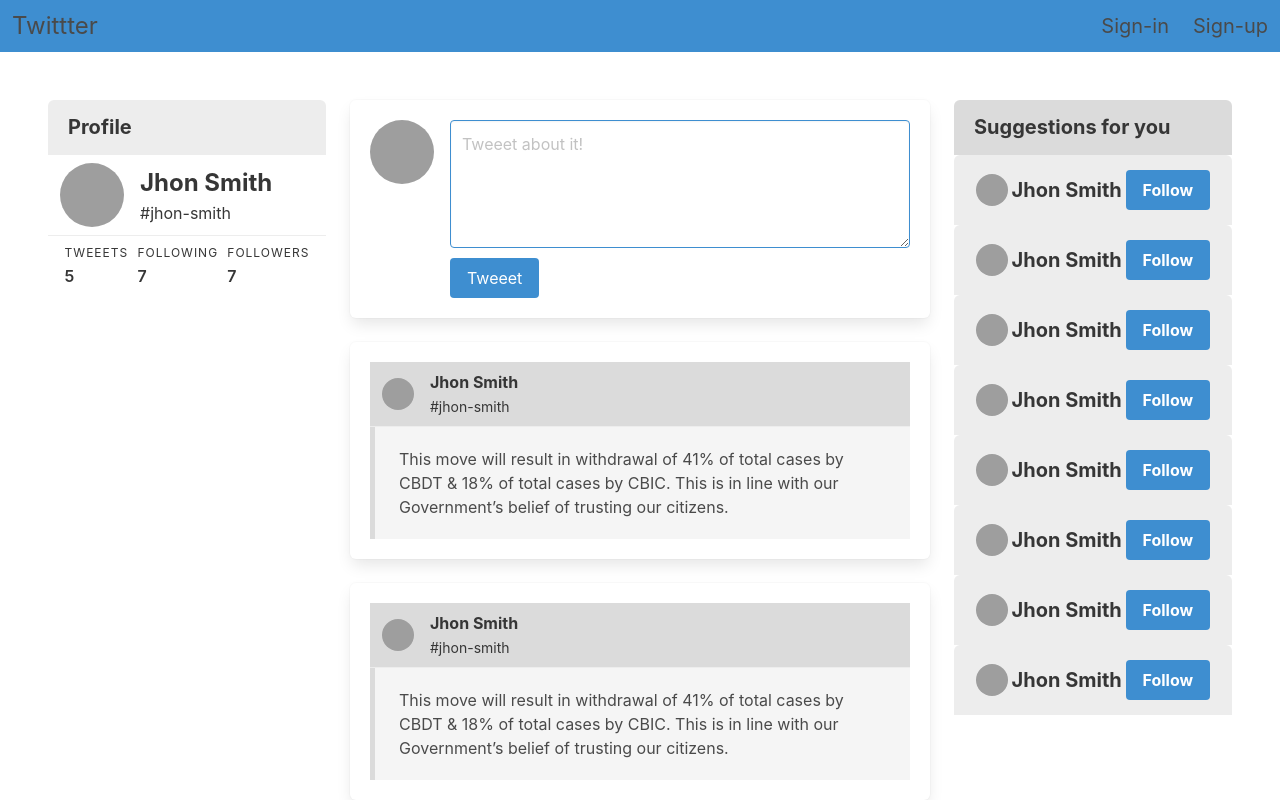
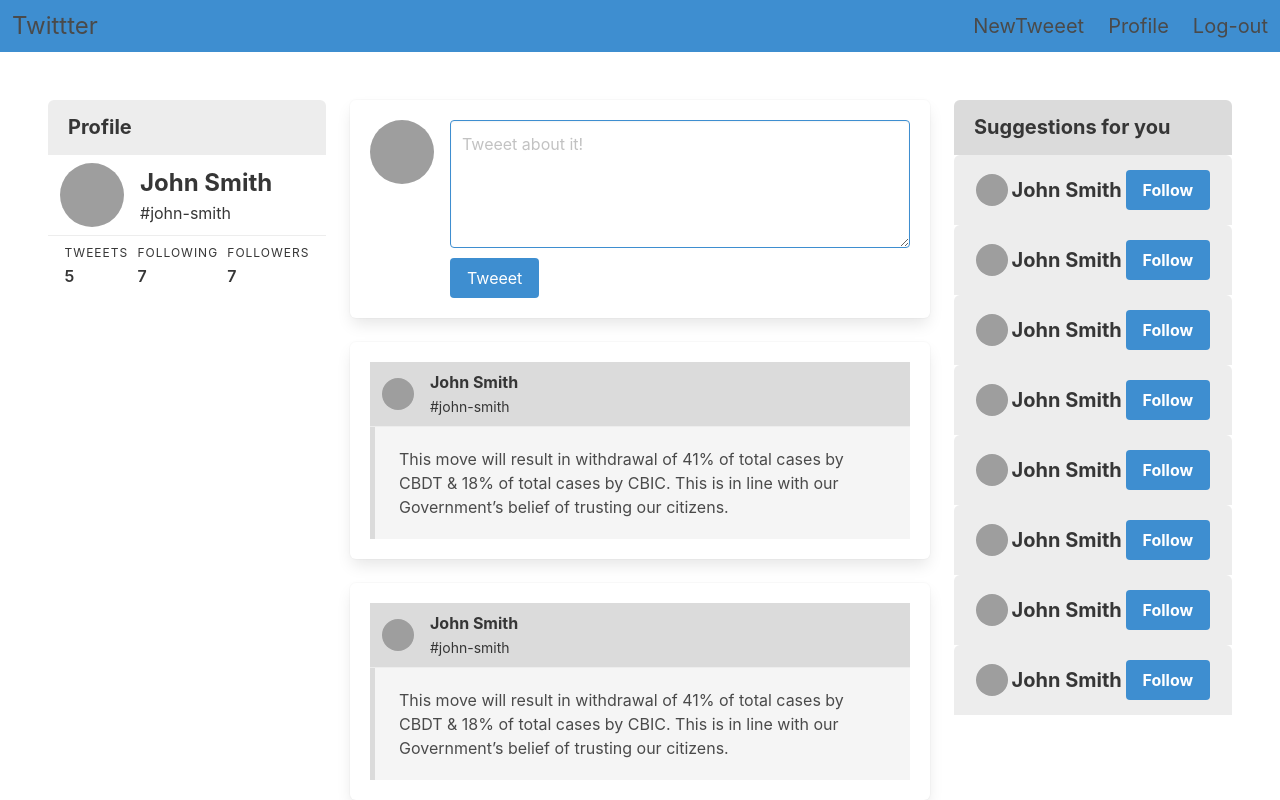
Before and after one commit to Pujith-M/Twittter-React-app, a React (Create React App) app: page / in a window 1280 px wide. Shown: the top 800 px of the page. Built offline with nearby package versions, Linux system fonts and the light colour scheme; grey boxes are pictures that could not be loaded.

Commit message:
Added sign-in and log-out handler

```diff
--- a/src/App.js
+++ b/src/App.js
@@ -1,22 +1,35 @@
 import React, {Component} from 'react';
 import Navbar from './Navbar'
-import Home from './Home/home'
+import Home from './components/Home/home'
 import {USER} from './constants'
 
 class App extends Component {
+
   constructor(props) {
     super(props);
     this.state = {
-      isUserSignedIn: false,
+      isUserSignedIn: true,
       user: USER,
-    }
+    };
   }
 
+  handleLogOut = () => {
+    this.setState({
+      isUserSignedIn: false,
+    });
+  };
+  handleSignIn = () => {
+    this.setState({
+      isUserSignedIn: true,
+    });
+  };
   render() {
     return (
       <div>
         <Navbar
           isUserSignedIn={this.state.isUserSignedIn}
+          handleLogOut={this.handleLogOut}
+          handleSignIn={this.handleSignIn}
         />
         <Home
           user={this.state.user}
--- a/src/Navbar.js
+++ b/src/Navbar.js
@@ -17,21 +17,21 @@ const navTitle = () => {
   );
 };
 
-const navItemsIfUserSignedIn = () => {
+const navItemsIfUserSignedIn = (props) => {
   return (
     <div id="navbarExampleTransparentExample" className="navbar-menu is-paddingless">
       <a className="has-text-grey-dark is-size-5 has-background-info navbar-item" href={"#"}>NewTweeet</a>
       <a className="has-text-grey-dark is-size-5 has-background-info navbar-item" href={"#"}>Profile</a>
-        <a className="has-text-grey-dark is-size-5 has-background-info navbar-item" href={"#"}>Log-out</a>
+      <a className="has-text-grey-dark is-size-5 has-background-info navbar-item" href={"#"} onClick={props.handleLogOut}>Log-out</a>
     </div>
   );
 };
 
-const navItemsIfUserSignedOut = () => {
+const navItemsIfUserSignedOut = (props) => {
   return (
     <div id="navbarExampleTransparentExample" className="navbar-menu is-paddingless">
-        <a className="has-text-grey-dark is-size-5 has-background-info navbar-item" href={"#"}>Sign-in</a>
-        <a className="has-text-grey-dark is-size-5 has-background-info navbar-item" href={"#"}>Sign-up</a>
+      <a className="has-text-grey-dark is-size-5 has-background-info navbar-item" href={"#"} onClick={props.handleSignIn}>Sign-in</a>
+      <a className="has-text-grey-dark is-size-5 has-background-info navbar-item" href={"#"} onClick={props.handleSignIn}>Sign-up</a>
     </div>
   );
 };
@@ -41,15 +41,14 @@ const NavBarItems = (props) => {
   return (
     <div className="navbar-end">
       <div className="navbar-item is-paddingless">
-								{navItems()}
+        {navItems(props)}
       </div>
     </div>
   )
 
 };
 
-class Navbar extends Component {
-		render() {
+const nabBarBurger = ()=>{
   document.addEventListener('DOMContentLoaded', () => {
     const $navbarBurgers = Array.prototype.slice.call(document.querySelectorAll('.navbar-burger'), 0);
     if ($navbarBurgers.length > 0) {
@@ -63,9 +62,13 @@ class Navbar extends Component {
       });
     }
   });
+};
 
+class Navbar extends Component {
+  render() {
     return (
       <div>
+        {nabBarBurger()}
         <nav className="navbar is-info">
           <div className="navbar-item is-paddingless">
             {navTitle()}
@@ -77,4 +80,5 @@ class Navbar extends Component {
   }
 }
 
+
 export default Navbar;
--- a/src/Home/feed.js
+++ b/src/components/Home/feed.js
@@ -1,5 +1,5 @@
 import React from 'react';
-import {TWEEETS} from "../constants";
+import {TWEEETS} from "../../constants";
 
 const renderTweeets = TWEEETS.map((currentTweet) =>
   <div className="box">
@@ -24,7 +24,7 @@ const renderTweeets = TWEEETS.map((currentTweet) =>
 const tweetForm = (user) => {
   return (
     <article className="media box">
-      <figure className="media-left">
+      <figure className="media-left is-hidden-mobile">
         <img style={{borderRadius: '50%'}} src={user.image} alt="" className="image is-64x64"/>
       </figure>
       <div className="media-content">
--- a/src/Home/profile.js
+++ b/src/components/Home/profile.js
@@ -19,20 +19,20 @@ const renderUserInfo = (user) => {
     <div className="panel-block level">
       <div className="level-item has-centered-text">
         <div>
-          <p className="heading is-size-7">Tweeets</p>
-          <p className="title is-6">{user.tweeets.length}</p>
+          <div className="heading is-size-7">Tweeets</div>
+          <div className="title is-6">{user.tweeets.length}</div>
         </div>
       </div>
       <div className="level-item has-centered-text">
         <div>
-          <p className="heading is-size-7">Following</p>
-          <p className="title is-6">7</p>
+          <div className="heading is-size-7">Following</div>
+          <div className="title is-6">7</div>
         </div>
       </div>
       <div className="level-item has-centered-text">
         <div>
-          <p className="heading is-size-7">Followers</p>
-          <p className="title is-6">7</p>
+          <div className="heading is-size-7">Followers</div>
+          <div className="title is-6">7</div>
         </div>
       </div>
     </div>
--- a/src/Home/usersToFollow.js
+++ b/src/components/Home/usersToFollow.js
@@ -1,5 +1,5 @@
 import React from 'react';
-import {USERS} from "../constants";
+import {USERS} from "../../constants";
 
 
 const renderUser = (user) => {
@@ -25,7 +25,7 @@ const renderUsers = USERS.map((user) =>
 );
 const userToFollow = () => {
   return (
-    <div className="column">
+    <div className="column is-hidden-mobile">
       <div className="panel-heading has-background-grey-lighter">
         <b className="is-4">Suggestions for you</b>
       </div>
--- a/src/constants.js
+++ b/src/constants.js
@@ -1,8 +1,8 @@
 import React from 'react';
 
 const USER = {
-  name: "Jhon Smith",
-  username: "#jhon-smith",
+  name: "John Smith",
+  username: "#john-smith",
   image: "https://www.w3schools.com/howto/img_avatar.png",
   tweeets: [
     "My tweet 1", "My tweet 1", "My tweet 1", "My tweet 1", "My tweet 1"
```
Also changed, not shown: src/components/Home/home.js (renamed from src/Home/home.js). Lines whose indentation alone changed are shown as unchanged.
